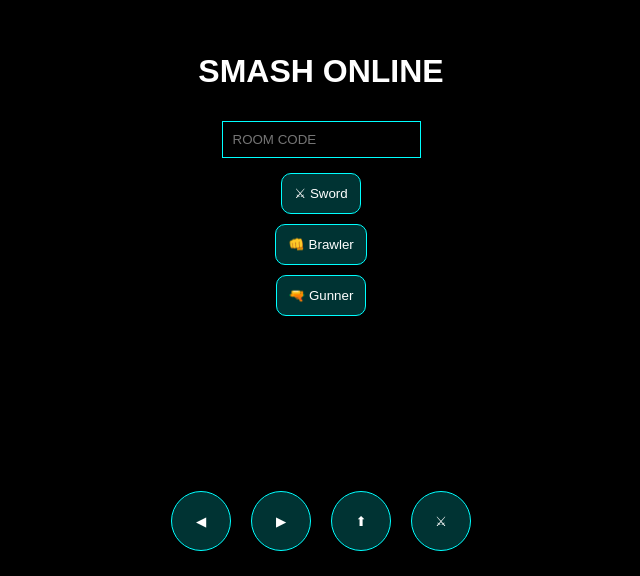
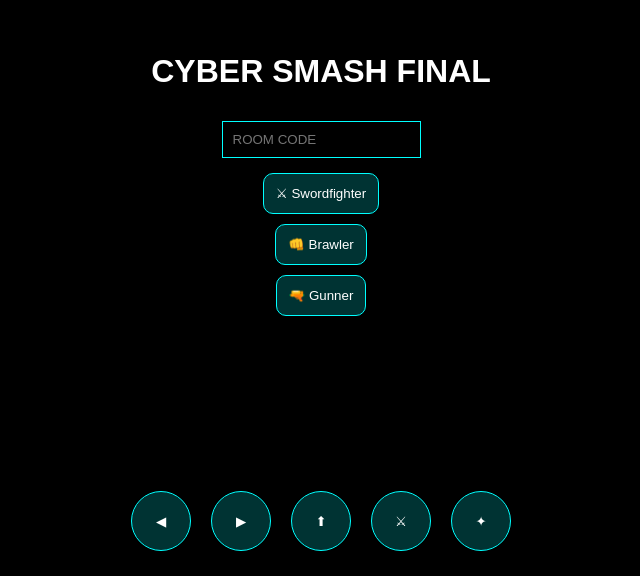
Before and after one commit to abdelrahman12062016-sys/SUPERSMASHFAN, a plain HTML site: page index.html in a window 1280 px wide. Shown: the part 224-800 px from the top of the page, without its empty margins (319-959 px from the left). Drawn offline with Linux system fonts and the light colour scheme.

Commit message:
Update title and buttons in index.html

```diff
--- a/Index.html
+++ b/index.html
@@ -3,26 +3,27 @@
 <head>
 <meta charset="UTF-8">
 <meta name="viewport" content="width=device-width, initial-scale=1.0">
-<title>Cyber Smash Firebase</title>
-<link rel="stylesheet" href="style.css">
+<title>Cyber Smash Final</title>
 
 <script src="https://www.gstatic.com/firebasejs/10.7.1/firebase-app-compat.js"></script>
 <script src="https://www.gstatic.com/firebasejs/10.7.1/firebase-database-compat.js"></script>
+
+<link rel="stylesheet" href="style.css">
 </head>
 
 <body>
 
 <div id="menu">
-  <h1>SMASH ONLINE</h1>
+  <h1>CYBER SMASH FINAL</h1>
 
   <input id="room" placeholder="ROOM CODE">
 
-  <button onclick="join('sword')">⚔ Sword</button>
-  <button onclick="join('brawler')">👊 Brawler</button>
-  <button onclick="join('gunner')">🔫 Gunner</button>
+  <button onclick="start('sword')">⚔ Swordfighter</button>
+  <button onclick="start('brawler')">👊 Brawler</button>
+  <button onclick="start('gunner')">🔫 Gunner</button>
 </div>
 
-<canvas id="c"></canvas>
+<canvas id="game"></canvas>
 
 <div id="hud"></div>
 
@@ -31,6 +32,7 @@
   <button id="r">▶</button>
   <button id="j">⬆</button>
   <button id="a">⚔</button>
+  <button id="s">✦</button>
 </div>
 
 <script src="game.js"></script>
```
